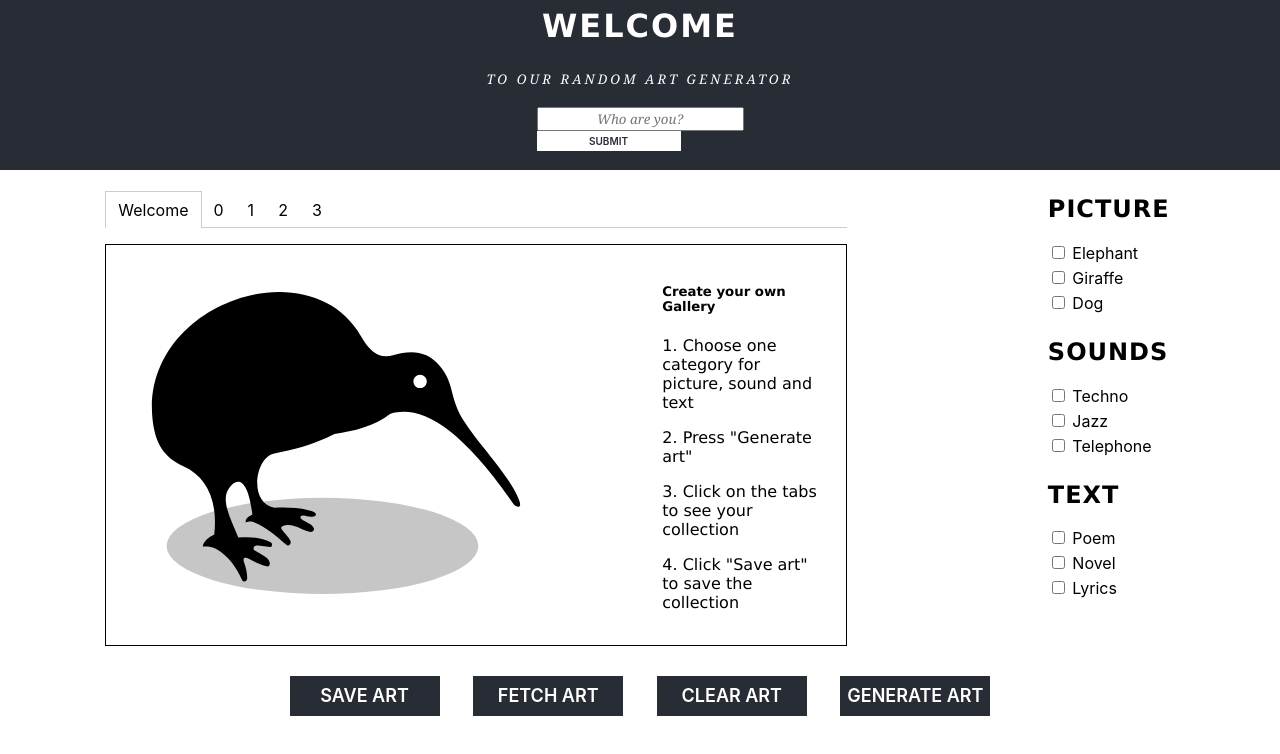
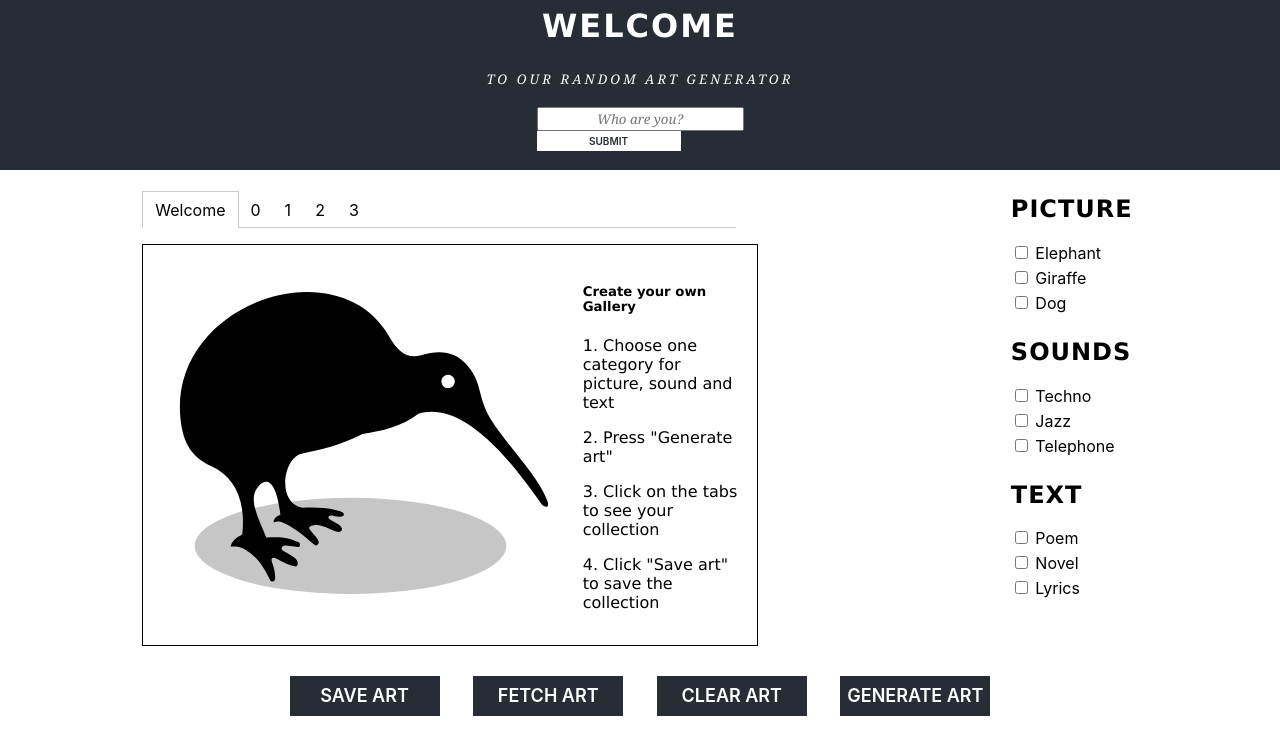
Before and after one commit to fridasolheim/IT2810-Project-2-React, a React (Create React App) app: page / in a window 1280 px wide. Shown: the top 754 px of the page. Built offline with nearby package versions, Linux system fonts and the light colour scheme.

Commit message:
små endringer

```diff
--- a/src/App.css
+++ b/src/App.css
@@ -31,7 +31,7 @@
   padding-right: 10px;
   width: 100%;
   height: 100%;
-  width: 45rem;  /*erstatt med max-width for responsiv(men stygg) løsning*/
+  max-width: 45rem;  /*erstatt med max-width for responsiv(men stygg) løsning*/
   height: 25rem;  /*erstatt med max-height for responsiv(men stygg) løsning*/
   flex-direction: row;
   align-items: center;
```
